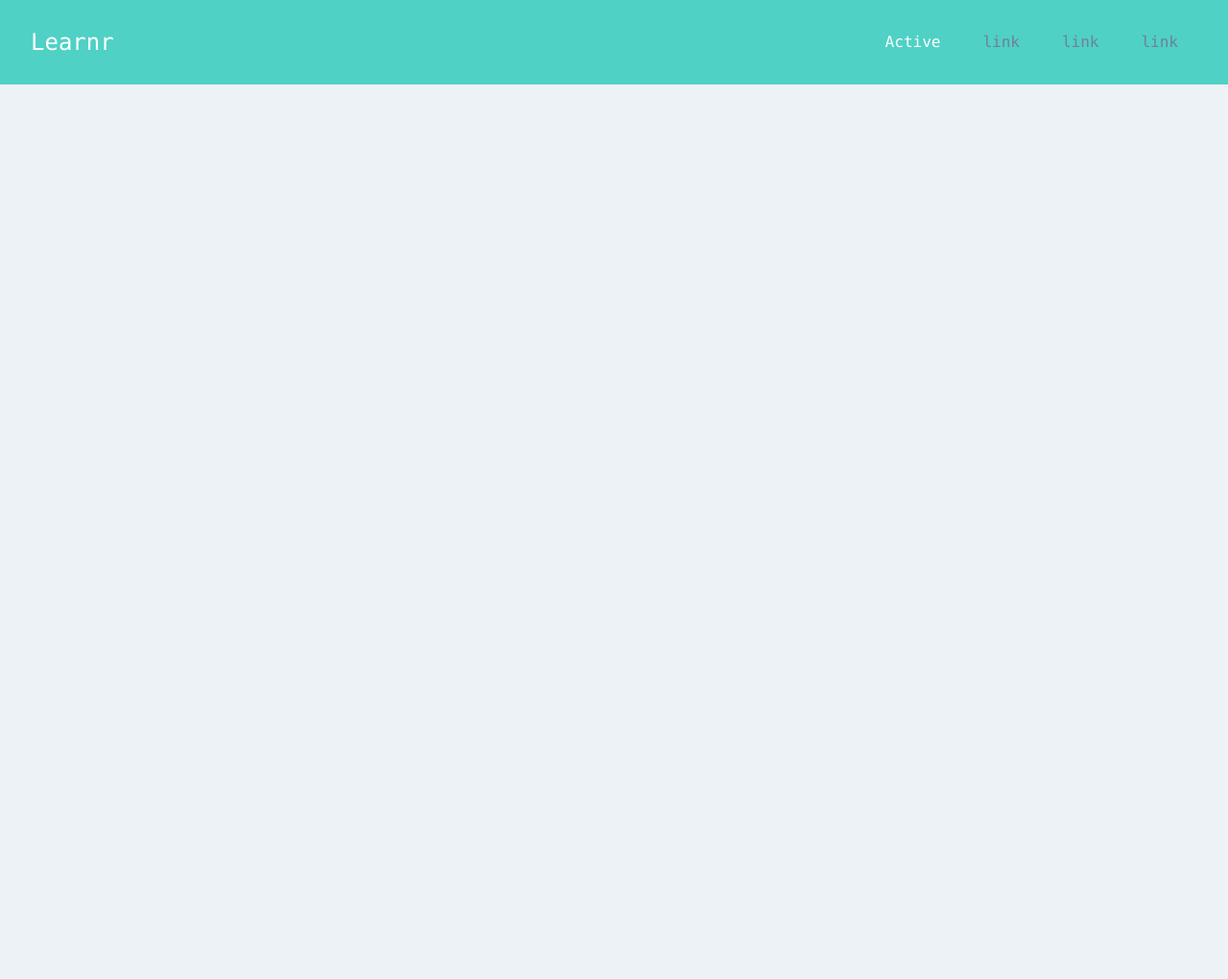
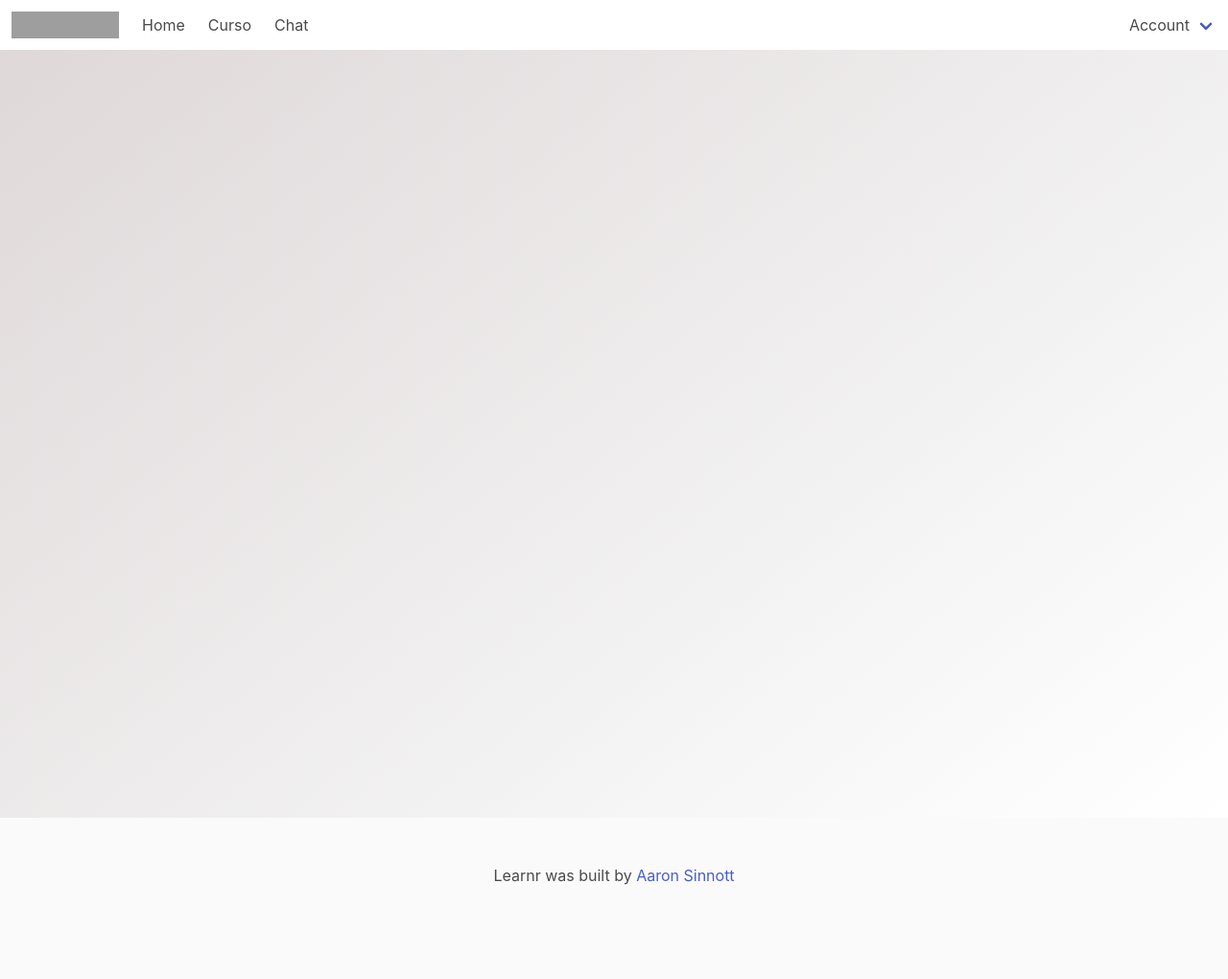
Before and after one commit to decyphr-net/learnr, a Django app: page /course/ in a window 1280 px wide. Shown: the whole page at 96% size. Before the commit the page ends 88 px from the top, so only its background shows below. Run offline with Django 3.2, Linux system fonts and the light colour scheme; data that the repository does not hold is empty; style sheets or scripts are compiled from the project's sources; grey boxes are pictures that could not be loaded.

Commit message:
Remove tailwind from most courseware pages in favour of Bulma

```diff
--- a/chat/templates/rooms.html
+++ b/chat/templates/rooms.html
@@ -6,8 +6,7 @@
 <head>
   <meta charset="utf-8">
   <meta name="viewport" content="width=device-width, initial-scale=1">
-  <link rel="shortcut icon" href="//www.twilio.com/marketing/bundles/marketing/img/favicons/favicon.ico">
-  <link rel="stylesheet" href="https://cdnjs.cloudflare.com/ajax/libs/bulma/0.6.1/css/bulma.min.css" />
+  <link rel="stylesheet" href="https://cdnjs.cloudflare.com/ajax/libs/bulma/0.9.1/css/bulma.min.css" />
   <style>
     .rounded-edges {
       border-radius: 0.25rem;
--- a/courseware/templates/course-base.html
+++ b/courseware/templates/course-base.html
@@ -12,78 +12,69 @@
 
     <script src="https://unpkg.com/@popperjs/core@2/dist/umd/popper.min.js"></script>
     <script src="https://unpkg.com/tippy.js@6/dist/tippy-bundle.umd.js"></script>
-    <link rel="stylesheet" href="{% static 'css/styles.css' %}" />
+    <link rel="stylesheet" href="https://cdnjs.cloudflare.com/ajax/libs/bulma/0.9.1/css/bulma.min.css" />
   </head>
 
-  <body class="bg-gray-200 leading-normal tracking-normal font-mono">
-    <nav
-      class="flex items-center justify-between flex-wrap bg-teal-400 p-6 fixed w-full z-10 top-0"
-    >
-      <div class="flex items-center flex-shrink-0 text-white mr-6">
-        <a
-          class="text-white no-underline hover:text-white hover:no-underline"
-          href="#"
-        >
-          <p class="text-2xl pl-2">Learnr</p>
+  <body>
+    <nav class="navbar is-transparent">
+      <div class="navbar-brand">
+        <a class="navbar-item" href="https://bulma.io">
+          <img src="https://bulma.io/images/bulma-logo.png" alt="Bulma: a modern CSS framework based on Flexbox" width="112" height="28">
         </a>
+        <div class="navbar-burger burger" data-target="navbarExampleTransparentExample">
+          <span></span>
+          <span></span>
+          <span></span>
+        </div>
       </div>
 
-      <div class="block lg:hidden">
-        <button
-          id="nav-toggle"
-          class="flex items-center px-3 py-2 border rounded text-gray-500 border-gray-600 hover:text-white hover:border-white"
-        >
-          <svg
-            class="fill-current h-3 w-3"
-            viewBox="0 0 20 20"
-            xmlns="http://www.w3.org/2000/svg"
-          >
-            <title>Menu</title>
-            <path d="M0 3h20v2H0V3zm0 6h20v2H0V9zm0 6h20v2H0v-2z" />
-          </svg>
-        </button>
-      </div>
+      <div id="navbarExampleTransparentExample" class="navbar-menu">
+        <div class="navbar-start">
+          <a class="navbar-item" href="https://bulma.io/">
+            Home
+          </a>
+          <a class="navbar-item" href="">
+            Curso
+          </a>
+          <a class="navbar-item" href="">
+            Chat
+          </a>
+        </div>
 
-      <div
-        class="w-full flex-grow lg:flex lg:items-center lg:w-auto hidden lg:block pt-6 lg:pt-0"
-        id="nav-content"
-      >
-        <ul class="list-reset lg:flex justify-end flex-1 items-center">
-          <li class="mr-3">
-            <a class="inline-block py-2 px-4 text-white no-underline" href="#"
-              >Active</a
-            >
-          </li>
-          <li class="mr-3">
-            <a
-              class="inline-block text-gray-600 no-underline hover:text-gray-200 hover:text-underline py-2 px-4"
-              href="#"
-              >link</a
-            >
-          </li>
-          <li class="mr-3">
-            <a
-              class="inline-block text-gray-600 no-underline hover:text-gray-200 hover:text-underline py-2 px-4"
-              href="#"
-              >link</a
-            >
-          </li>
-          <li class="mr-3">
-            <a
-              class="inline-block text-gray-600 no-underline hover:text-gray-200 hover:text-underline py-2 px-4"
-              href="#"
-              >link</a
-            >
-          </li>
-        </ul>
+        <div class="navbar-end">
+          <div class="navbar-item has-dropdown is-hoverable">
+            <a class="navbar-link" href="https://bulma.io/documentation/overview/start/">
+              Account
+            </a>
+            <div class="navbar-dropdown is-boxed">
+              <a class="navbar-item" href="https://bulma.io/documentation/overview/start/">
+                Profile
+              </a>
+              <a class="navbar-item" href="https://bulma.io/documentation/overview/modifiers/">
+                Logout
+              </a>
+            </div>
+          </div>
+        </div>
       </div>
     </nav>
-    <div class="w-full">{% block content %} {% endblock %}</div>
+    <div class="hero is-fullheight is-light is-bold">
+      <div class="hero-body">
+        {% block content %} {% endblock %}
+      </div>
+    </div>
+    <footer class="footer">
+      <div class="content has-text-centered">
+        <p>
+          Learnr was built by <a href="https://github.com/aaronsnig501">Aaron Sinnott</a>
+        </p>
+      </div>
+    </footer>
+    <script>
+      document.getElementById("nav-toggle").onclick = function () {
+        document.getElementById("nav-content").classList.toggle("hidden");
+      };
+    </script>
+    {% block extra_js %} {% endblock %}
   </body>
-  <script>
-    document.getElementById("nav-toggle").onclick = function () {
-      document.getElementById("nav-content").classList.toggle("hidden");
-    };
-  </script>
-  {% block extra_js %} {% endblock %}
 </html>
--- a/courseware/templates/course-layout.html
+++ b/courseware/templates/course-layout.html
@@ -1,28 +1,32 @@
 {% extends 'course-base.html' %}{%block content%}
 
-<div class="grid grid-cols-1 lg:grid-cols-2">
+<div class="container">
+  <div class="columns is-multiline">
   {% for item in structure %}
-  <div class="md:flex shadow-lg m-auto mt-40 max-w-lg md:max-w-2xl w-full h-40">
-    <div class="w-full px-4 py-4 bg-white rounded-lg">
-      <div class="flex items-center">
-        <h2 class="text-xl text-gray-800 font-medium mr-auto">
-          {{item.display_title}}
-        </h2>
-      </div>
-      <p class="text-sm text-gray-700 mt-4">
-        <!-- prettier-ignore-->
-        {% if type == 'lesson'%}{{item.display_title|safe}}{%else%}{{item.description}}{% endif %}
-      </p>
-      <div class="flex items-center justify-end mt-4 top-auto">
-        <a
-          href="/course/{% if type == 'module'%}lesson/{{item.id}}{% elif type == 'lesson' %}unit/{{item.id}}{% else %}{{item.id}}{% endif %}"
-          class="bg-blue-600 text-gray-200 py-2 px-12 rounded-md"
-        >
-          Get Started!
-        </a>
+  <div class="column is-6">
+    <div class="card">
+      <header class="card-header">
+        <h2 class="card-header-title">{{ item.display_title }}</h2>
+          <a href="#" class="card-header-icon" aria-label="more options">
+            <span class="icon">
+              <i class="fa fa-angle-down" aria-hidden="true"></i>
+            </span>
+          </a>
+        </header>
+        <div class="card-content">
+          <div class="content">
+            <p>{% if type == 'lesson'%}{{item.display_title|safe}}{%else%}{{item.description}}{% endif %}</p>
+          </div>
+        </div>
+        <footer class="card-footer level mb-0">
+          <span class="level-left m-0 p-0"></span>
+          <a
+            href="/course/{% if type == 'module'%}lesson/{{item.id}}{% elif type == 'lesson' %}unit/{{item.id}}{% else %}{{item.id}}{% endif %}"
+            class="button is-link level-right m-3">Vamos!</a>
+        </footer>
       </div>
     </div>
-  </div>
   {% endfor %}
 </div>
+</div>
 {% endblock%}
```
